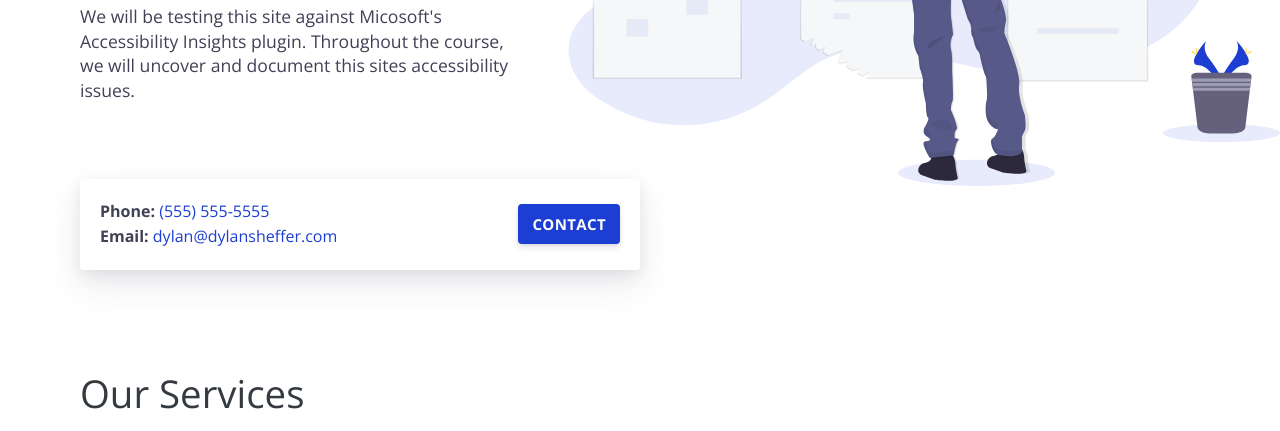
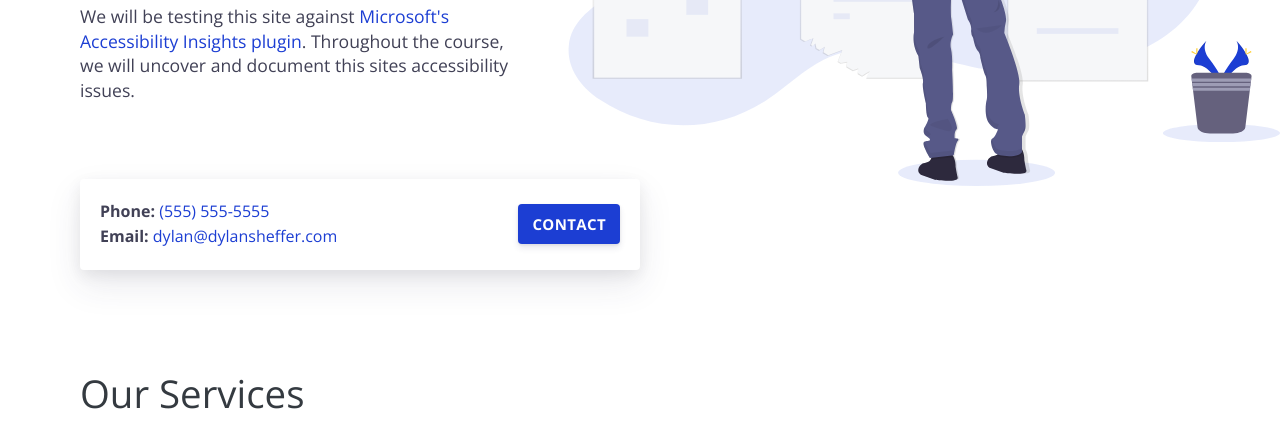
Before and after one commit to dylansheffer/coursera-accessibility-issues-demo, a Gatsby site: page / in a window 1280 px wide. Shown: the part 369-800 px from the top of the page. Built offline with nearby package versions, Linux system fonts and the light colour scheme; Gatsby itself is replaced by a stand-in of ours.

Commit message:
feat: content

```diff
--- a/src/pages/index.js
+++ b/src/pages/index.js
@@ -21,7 +21,10 @@ const Home = (props) => {
         <div className="container">
           <h1>Serif - Accessibility Testing Business Site.</h1>
           <p>
-            We will be testing this site against Micosoft's Accessibility Insights plugin. Throughout the course, we will uncover and document this sites accessibility issues.
+            We will be testing this site against
+            {' '}
+            <a href="https://accessibilityinsights.io/docs/en/web/overview">Microsoft's Accessibility Insights plugin</a>
+            . Throughout the course, we will uncover and document this sites accessibility issues.
           </p>
         </div>
       </div>
--- a/src/pages/testimonials/thaistyle-asian.md
+++ b/src/pages/testimonials/taxes-r-us.md
@@ -1,6 +1,6 @@
 ---
-path: '/testimonials/thaistyle-asian'
-title: 'Thaistyle Asian'
+path: '/testimonials/taxes-r-us'
+title: 'Taxes R Us'
 date: 2018-11-28T15:04:35+10:00
 draft: false
 image: ''
```
